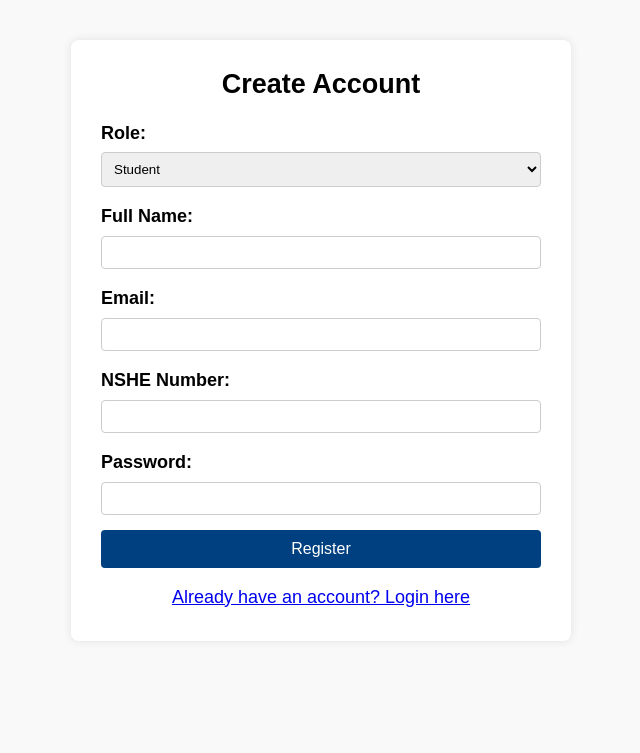
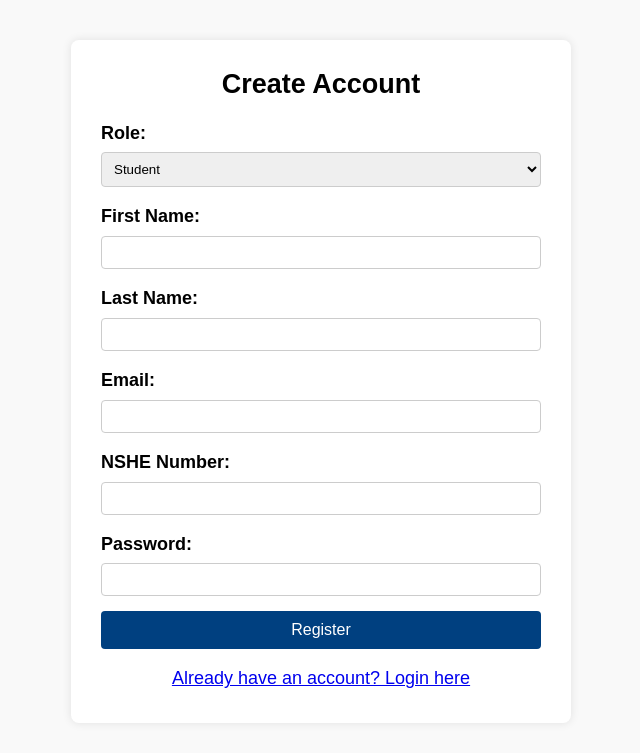
Before and after one commit to Scrumpossible/ExamRegistration, a Flask app: page /register in a window 1280 px wide. Shown: the part 69-822 px from the top of the page, without its empty margins (319-959 px from the left). Before the commit the page ends 676 px from the top, so only its background shows below. Run offline with Flask 3, Linux system fonts and the light colour scheme.

Commit message:
full working
first_name and last_name replaced full_name, some typos fixed, confirmed all main features work

```diff
--- a/app.py
+++ b/app.py
@@ -31,14 +31,14 @@ def faculty_home():
 
     cursor.execute("""
         SELECT s.session_date, s.session_time, e.name AS exam_name,
-               l.campus_name, l.room_number, u.full_name AS student_name
+               l.campus_name, l.room_number, CONCAT(u.first_name, ' ', u.last_name) AS student_name
         FROM exam_sessions s
         JOIN registrations r ON r.session_id = s.id
         JOIN users u ON r.user_id = u.id
         JOIN exams e ON s.exam_id = e.id
         JOIN locations l ON s.location_id = l.id
         WHERE s.session_date >= %s
-        ORDER BY s.session_date, s.session_time, u.full_name
+        ORDER BY s.session_date, s.session_time, u.first_name, u.last_name
     """, (today,))
 
     results = cursor.fetchall()
@@ -94,7 +94,7 @@ def login():
         if user:
             session['user_id'] = user['id']
             session['role'] = user['role']
-            session['name'] = user['full_name']
+            session['name'] = f"{user['first_name']} {user['last_name']}"
             if user['role'] == 'student':
                 return redirect('/student_home')
             elif user['role'] == 'faculty':
@@ -114,11 +114,16 @@ def logout():
 
 @app.route('/register', methods=['GET', 'POST'])
 def register():
+    print("DEBUG: Registration POST received")
+    print("Form data:", request.form)
+
     if request.method == 'POST':
+        role = request.form['role']
         first_name = request.form['first_name']
-        last_name = request.form ['last_name']
+        last_name = request.form['last_name']
         email = request.form['email']
-        nhse_number = request.form['nhse_number']
+        nshe_num = request.form.get('nshe_num')
+        employee_number = request.form.get('employee_number')
         password = request.form['password']
 
         try:
@@ -130,21 +135,22 @@ def register():
             existing_user = cursor.fetchone()
 
             if existing_user:
-                message = "Email already registered!"
-            else:
-                # Insert new user
-                cursor.execute(
-                    "INSERT INTO users (first_name, last_name, email, nhse_number, password) VALUES (%s, %s, %s, %s, %s)",
-                    (first_name, last_name, email, nhse_number, password)
-                )
-                conn.commit()
+                flash("Email already registered!", "error")
+                return redirect('/register')
 
-                # ✅ Flash message and redirect to success page
-                flash("Registration successful!")
-                return redirect(url_for('/success'))
+            # Insert new user
+            cursor.execute("""
+                INSERT INTO users
+                    (first_name, last_name, email, nshe_num, employee_number, role, password)
+                VALUES (%s, %s, %s, %s, %s, %s, %s)
+            """, (first_name, last_name, email, nshe_num, employee_number, role, password))
+
+            conn.commit()
+            flash("Registration successful!")
+            return redirect('/login')
 
         except mysql.connector.Error as err:
-            message = f"Database error: {err}"
+            flash(f"Database error: {err}", "error")
 
         finally:
             if conn.is_connected():
@@ -166,12 +172,12 @@ def student_home():
     cursor = db.cursor(dictionary=True)
     cursor.execute("""
         SELECT s.id AS session_id,
-               e.name,
-               s.session_date,
-               s.session_time,
-               l.campus_name,
-               l.room_number,
-               u.full_name AS proctor_name
+            e.name,
+            s.session_date,
+            s.session_time,
+            l.campus_name,
+            l.room_number,
+            CONCAT(u.first_name, ' ', u.last_name) AS proctor_name
         FROM registrations r
         JOIN exam_sessions s ON r.session_id = s.id
         JOIN exams e ON s.exam_id = e.id
@@ -180,6 +186,7 @@ def student_home():
         WHERE r.user_id=%s
         ORDER BY s.session_date, s.session_time
     """, (student_id,))
+
     sessions = cursor.fetchall()
     cursor.close()
     db.close()
@@ -305,7 +312,11 @@ def admin_home():
     student_data = []
     for student in students:
         cursor.execute("""
-            SELECT s.id AS session_id, e.name AS exam_name, l.campus_name, l.room_number, u.full_name AS proctor_name
+            SELECT s.id AS session_id,
+                e.name AS exam_name,
+                l.campus_name,
+                l.room_number,
+                CONCAT(u.first_name, ' ', u.last_name) AS proctor_name
             FROM registrations r
             JOIN exam_sessions s ON r.session_id = s.id
             JOIN exams e ON s.exam_id = e.id
@@ -313,6 +324,7 @@ def admin_home():
             LEFT JOIN users u ON s.proctor_id = u.id
             WHERE r.user_id=%s
         """, (student['id'],))
+
         exams_for_student = cursor.fetchall() or []
         student_data.append({'student': student, 'exams': exams_for_student})
 
--- a/templates/admin_dashboard.html
+++ b/templates/admin_dashboard.html
@@ -90,7 +90,7 @@
             <select name="proctor_id" id="proctorSelect" required>
                 <option value="">-- Select Proctor --</option>
                 {% for user in proctors %}
-                <option value="{{ user.id }}">{{ user.full_name }}</option>
+                <option value="{{ user.id }}">{{ user.first_name }} {{ user.last_name }}</option>
                 {% endfor %}
             </select>
 
@@ -122,7 +122,7 @@
             </tr>
             {% for entry in student_data %}
             <tr>
-                <td>{{ entry.student.full_name }}</td>
+                <td>{{ entry.student.first_name }} {{ entry.student.last_name }}</td>
                 <td>{{ entry.student.email }}</td>
                 <td>
                     {% if entry.exams %}
--- a/templates/admin_home.html
+++ b/templates/admin_home.html
@@ -211,7 +211,7 @@
         </tr>
         {% for entry in student_data %}
         <tr>
-            <td>{{ entry.student.full_name }}</td>
+            <td>{{ entry.student.first_name }} {{ entry.student.last_name }}</td>
             <td>{{ entry.student.email }}</td>
             <td>
                 {% if entry.exams %}
--- a/templates/register.html
+++ b/templates/register.html
@@ -93,15 +93,18 @@
             <option value="faculty">Faculty</option>
         </select>
 
-        <label>Full Name:</label>
-        <input type="text" name="name" required>
+        <label>First Name:</label>
+        <input type="text" name="first_name" required>
+
+        <label>Last Name:</label>
+        <input type="text" name="last_name" required>
 
         <label>Email:</label>
         <input type="email" name="email" required>
 
         <div id="studentField">
             <label>NSHE Number:</label>
-            <input type="text" name="nhse_number">
+            <input type="text" name="nshe_num">
         </div>
 
         <div id="facultyField" style="display:none;">
```
